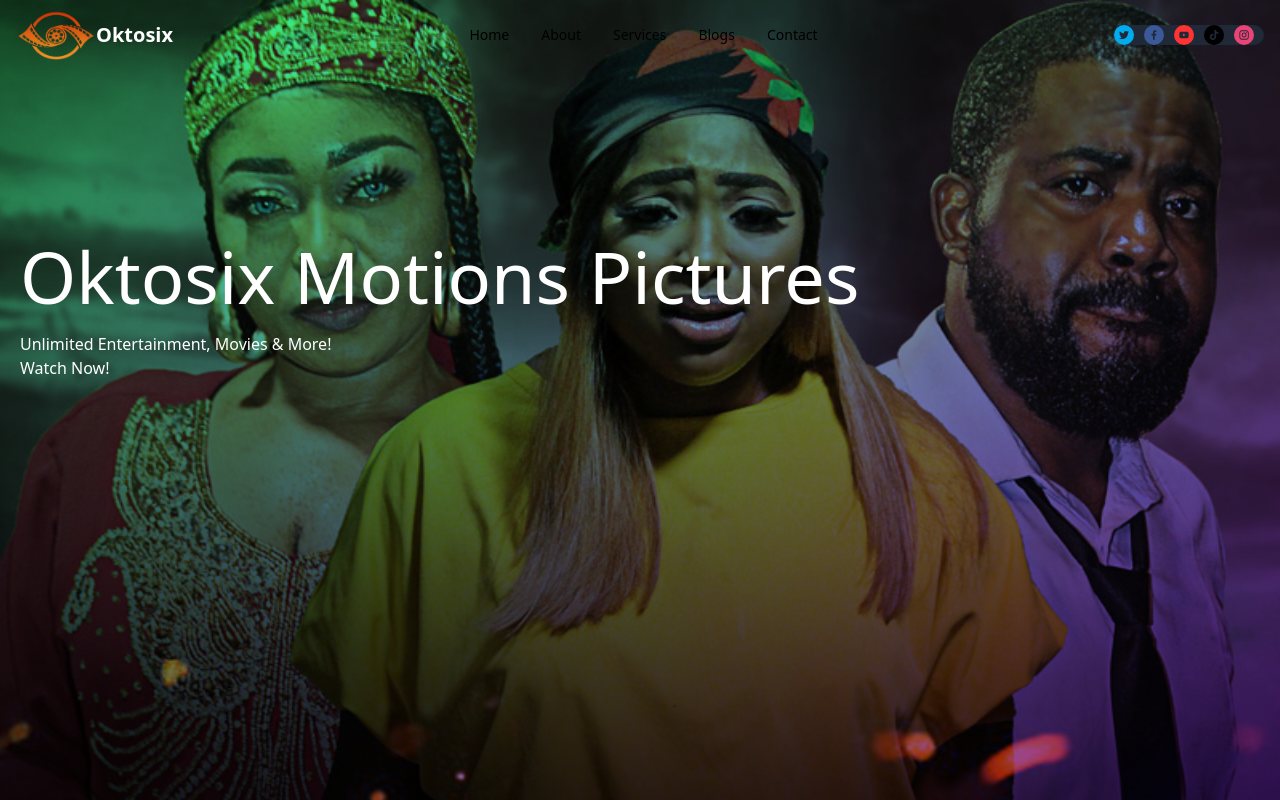
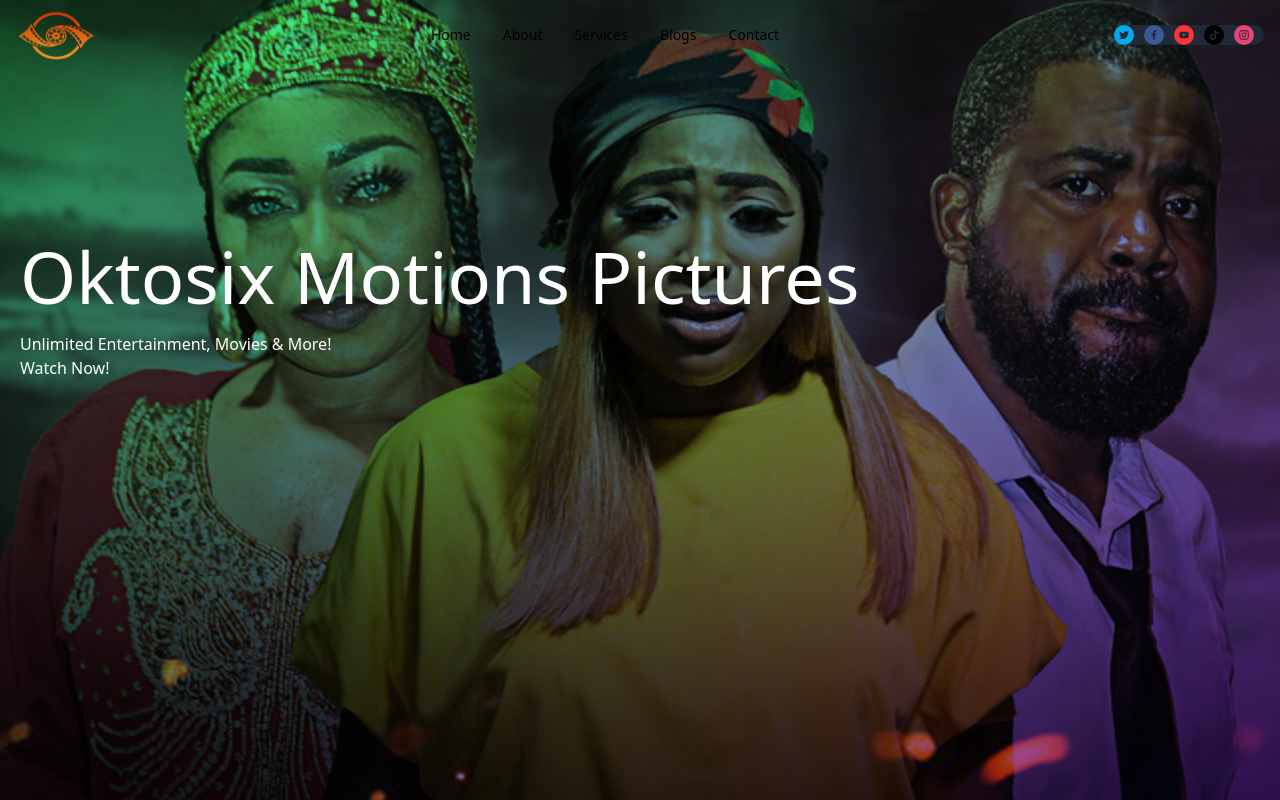
Before and after one commit to joseph-anselm/oktosix, a Next.js app: page / in a window 1280 px wide. Built offline with nearby package versions, Linux system fonts and the light colour scheme.

Commit message:
first commit

```diff
--- a/components/menu.js
+++ b/components/menu.js
@@ -19,9 +19,6 @@
                 width={80}
                 height={50}
               />
-              <span className="self-center whitespace-nowrap text-xl font-semibold text-white">
-                Oktosix
-              </span>
             </div>
           </Link>
           <div className="flex items-center md:order-2">
```
